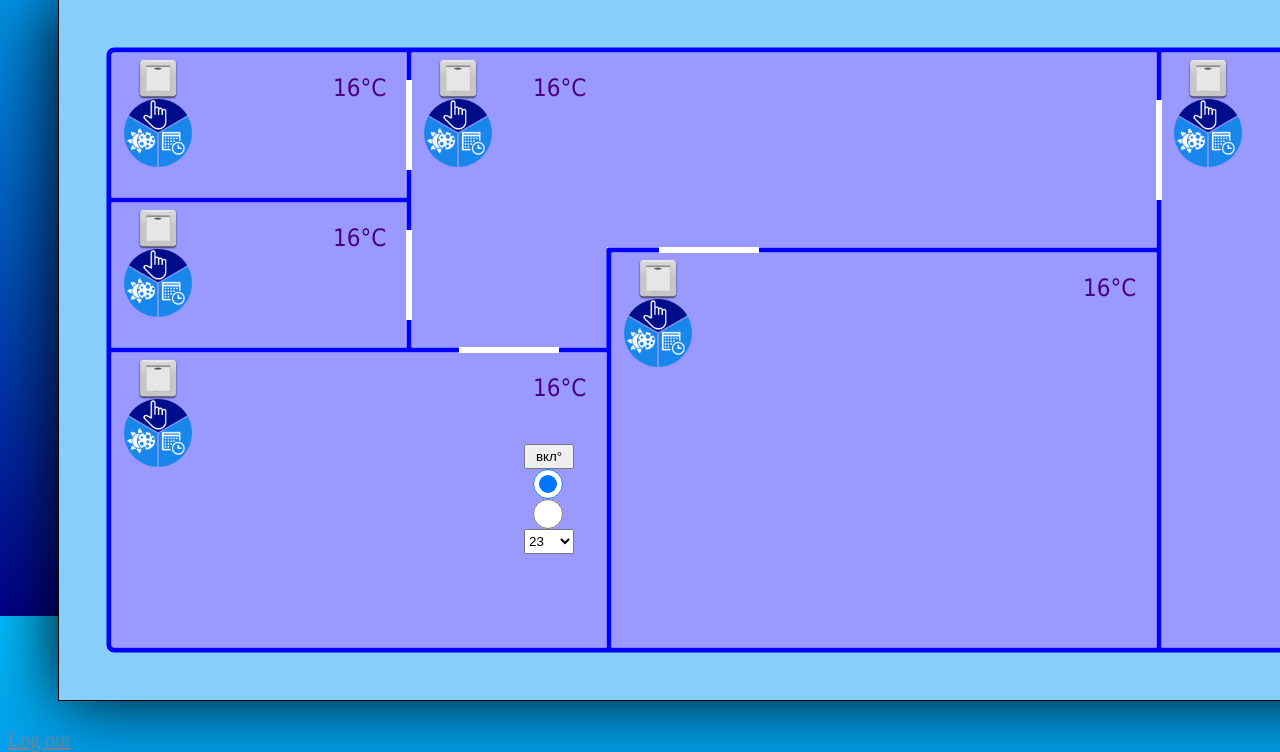
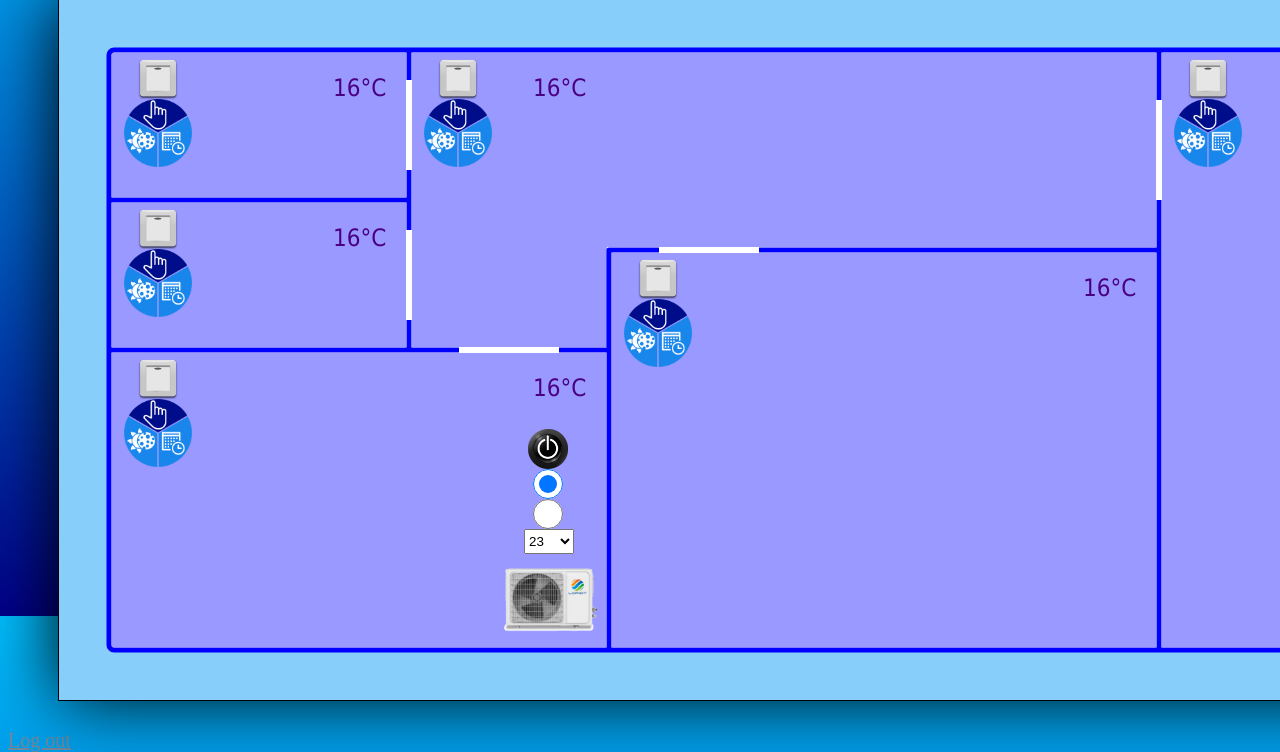
Before and after one commit to KonstantinDigital/mhdevSmartHouse, a Django app: template smartHouseApp/templates/index.html in a window 1280 px wide; the page is wider, and only the part inside the window is pictured. Shown: the part 188-940 px from the top of that part. Run offline with Django 3.2, Linux system fonts and the light colour scheme; the template is opened without the code that fills it, so the values that code supplies are empty; a user stored in the database is signed in.

Commit message:
31.07.2021-00:10-noteBook

```diff
--- a/smartHouseApp/static/css/style.css
+++ b/smartHouseApp/static/css/style.css
@@ -396,10 +396,18 @@
 #conditOn {
     position: absolute;
     margin: 0;
-    width: 50px;
-    height: 25px;
-    top: 445px;
-    left: 466px;
+    width: 40px;
+    height: 40px;
+    top: 430px;
+    left: 470px;
+}
+
+#conditionerImgId {
+    position: absolute;
+    margin: 0;
+    width: 150px;
+    top: 550px;
+    left: 420px;
 }
 /* подключаю дизайнерские шрифты */
 @font-face {
--- a/smartHouseApp/templates/index.html
+++ b/smartHouseApp/templates/index.html
@@ -13,7 +13,8 @@
         </div>
         <div class="containerCanvas">
             {% if perms.smartHouseApp.can_set_temperature %}
-                <button id="conditOn">вкл&#176;</button>
+                <input type="image" id="conditOn" src="static/images/white_button.png" alt="вклХолод" onclick="onClickConditionerButton()">
+<!--                <button id="conditOn">вкл&#176;</button>-->
                 <select id="tempSP">
                     <option value="16">16</option>
                     <option value="17">17</option>
@@ -33,6 +34,7 @@
                 </select>
                 <input id="conditHandMode" type="radio" name="conditMode" checked>
                 <input id="conditSpMode" type="radio" name="conditMode">
+                <img id="conditionerImgId" src="static/images/conditioner.png" alt="кондиционер">
             {% endif %}
 
             <p class="roomTemperature" id="temp1now">16&#176;C</p>
--- a/smartHouseApp/views.py
+++ b/smartHouseApp/views.py
@@ -22,7 +22,7 @@
         self.ser = serial.Serial(parity=serial.PARITY_NONE, stopbits=1, bytesize=8, timeout=1)
         self.com_number = 3
         self.ser.port = "COM{}".format(self.com_number)
-        self.ser.baudrate = 9600
+        self.ser.baudrate = 115200
         # инициализация переменных для очереди
         self.q = Queue()
         self.r_lock = RLock()
```
Also changed, not shown: smartHouseApp/static/images/air-conditioner.png (added), smartHouseApp/static/images/blue_button.png (added), smartHouseApp/static/images/conditioner.png (added), smartHouseApp/static/images/green_button.png (added), smartHouseApp/static/images/red_button.png (added), smartHouseApp/static/images/white_button.png (added).
